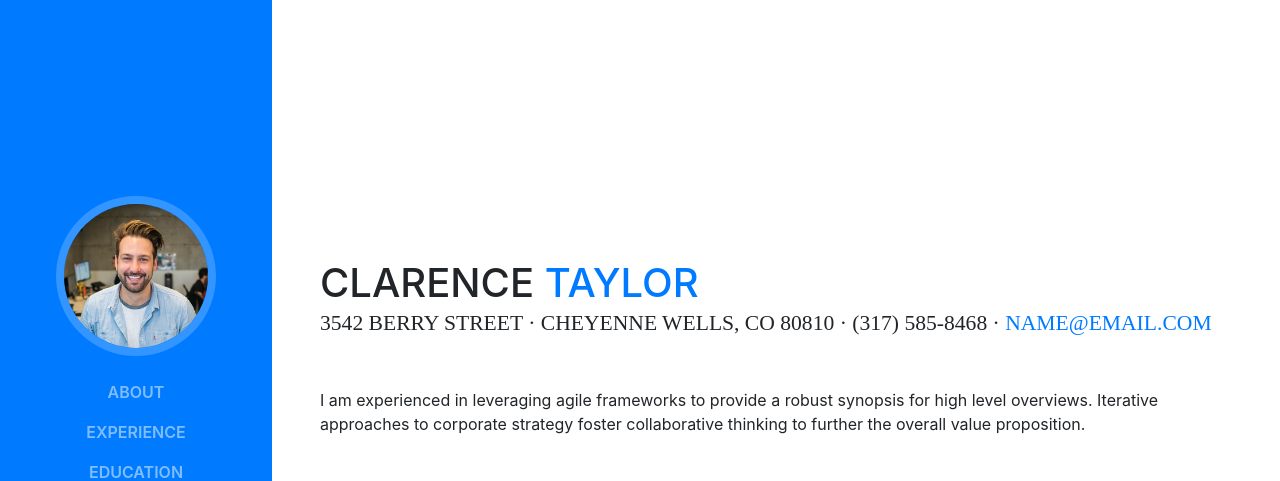
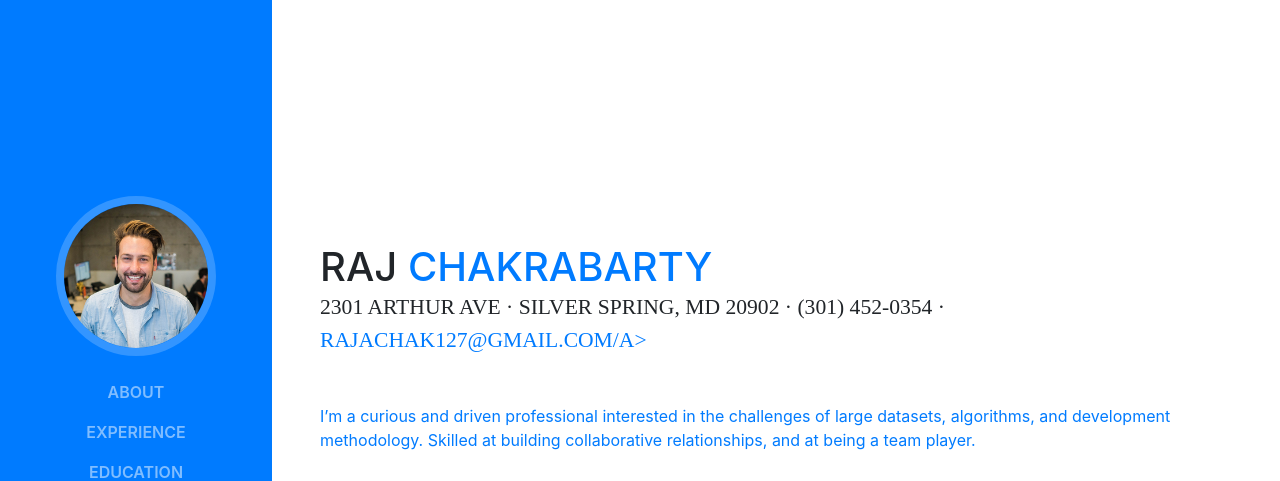
Before and after one commit to rajachak/homepage, a website with bundled scripts: page index.html in a window 1280 px wide. Shown: the top 481 px of the page. Built offline with nearby package versions, Linux system fonts and the light colour scheme; a web font is replaced by a local one.

Commit message:
inprogress

```diff
--- a/index.html
+++ b/index.html
@@ -65,13 +65,13 @@
 
       <section class="resume-section p-3 p-lg-5 d-flex d-column" id="about">
         <div class="my-auto">
-          <h1 class="mb-0">Clarence
-            <span class="text-primary">Taylor</span>
+          <h1 class="mb-0">Raj
+            <span class="text-primary">Chakrabarty</span>
           </h1>
-          <div class="subheading mb-5">3542 Berry Street · Cheyenne Wells, CO 80810 · (317) 585-8468 ·
-            <a href="mailto:name@email.com">name@email.com</a>
+          <div class="subheading mb-5">2301 Arthur Ave · Silver Spring, MD 20902 · (301) 452-0354 ·
+            <a href="mailto:name@email.com">rajachak127@gmail.com/a>
           </div>
-          <p class="mb-5">I am experienced in leveraging agile frameworks to provide a robust synopsis for high level overviews. Iterative approaches to corporate strategy foster collaborative thinking to further the overall value proposition.</p>
+          <p class="mb-5">I’m a curious and driven professional interested in the challenges of large datasets, algorithms, and development methodology.  Skilled at building collaborative relationships, and at being a team player.</p>
           <ul class="list-inline list-social-icons mb-0">
             <li class="list-inline-item">
               <a href="#">
```
